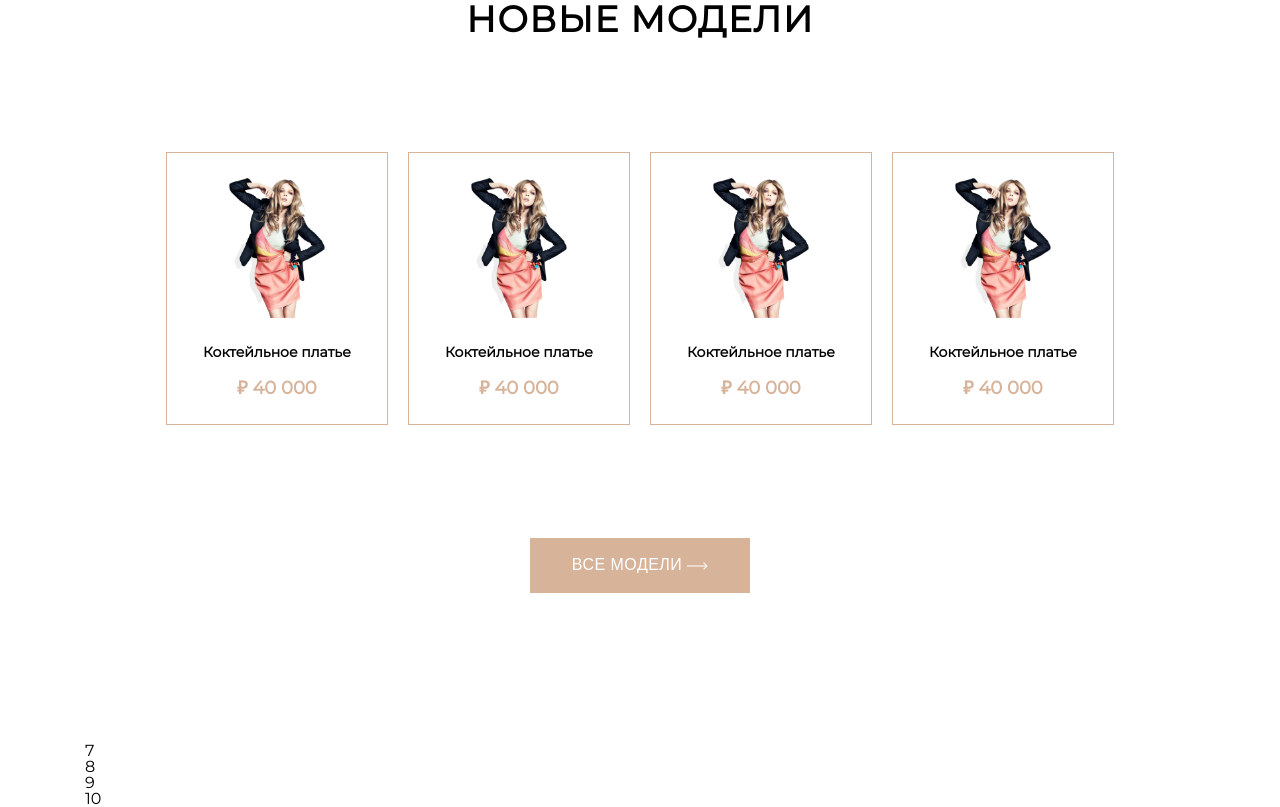
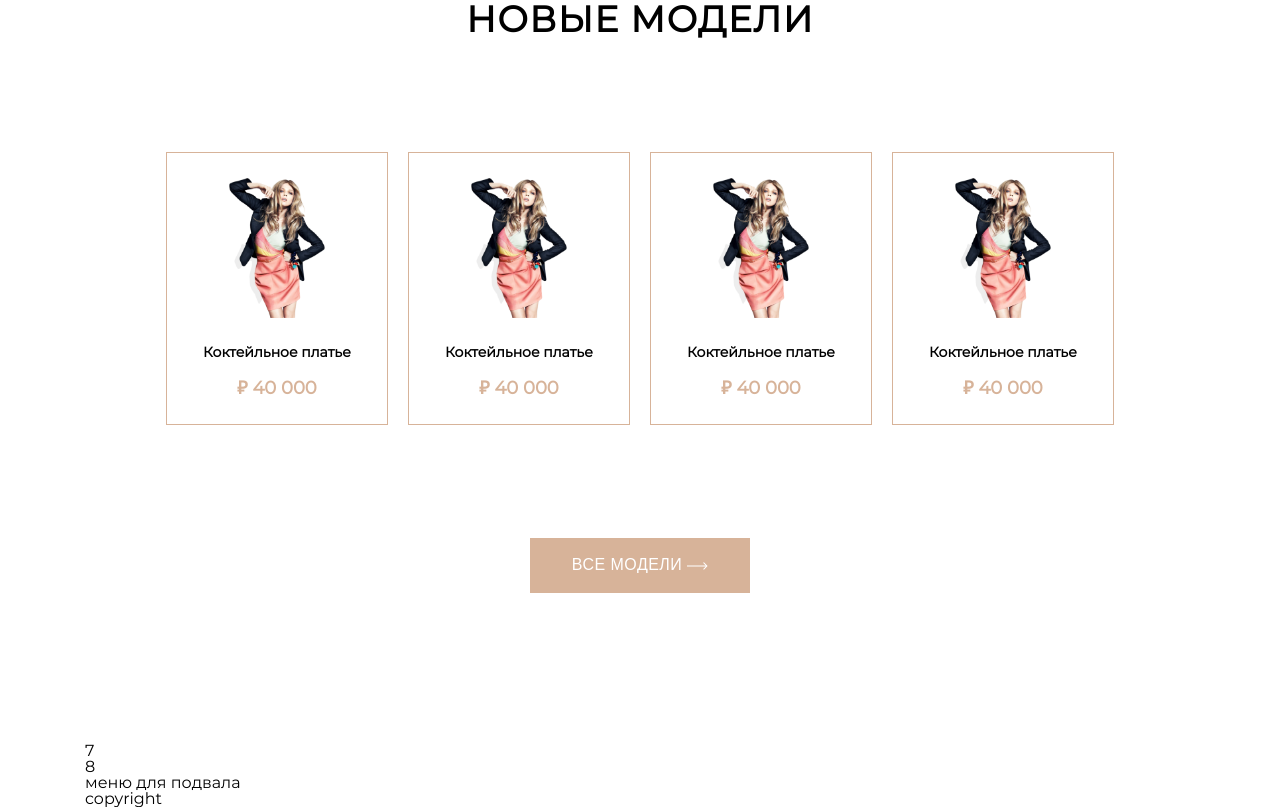
Before and after one commit to Yung-Cristy/Loop1, a plain HTML site: page index.html in a window 1280 px wide. Shown: the part 790-1597 px from the top of the page. Drawn offline with Linux system fonts and the light colour scheme.

Commit message:
layout f-m

```diff
--- a/index.html
+++ b/index.html
@@ -140,12 +140,12 @@
     <footer>
         <section class="section footer-menu">
             <div class="conteiner">
-                9
+                меню для подвала
             </div>
         </section>
         <section class="section copyright">
             <div class="conteiner">
-                10
+                copyright
             </div>
         </section>
     </footer class="footer">
```
